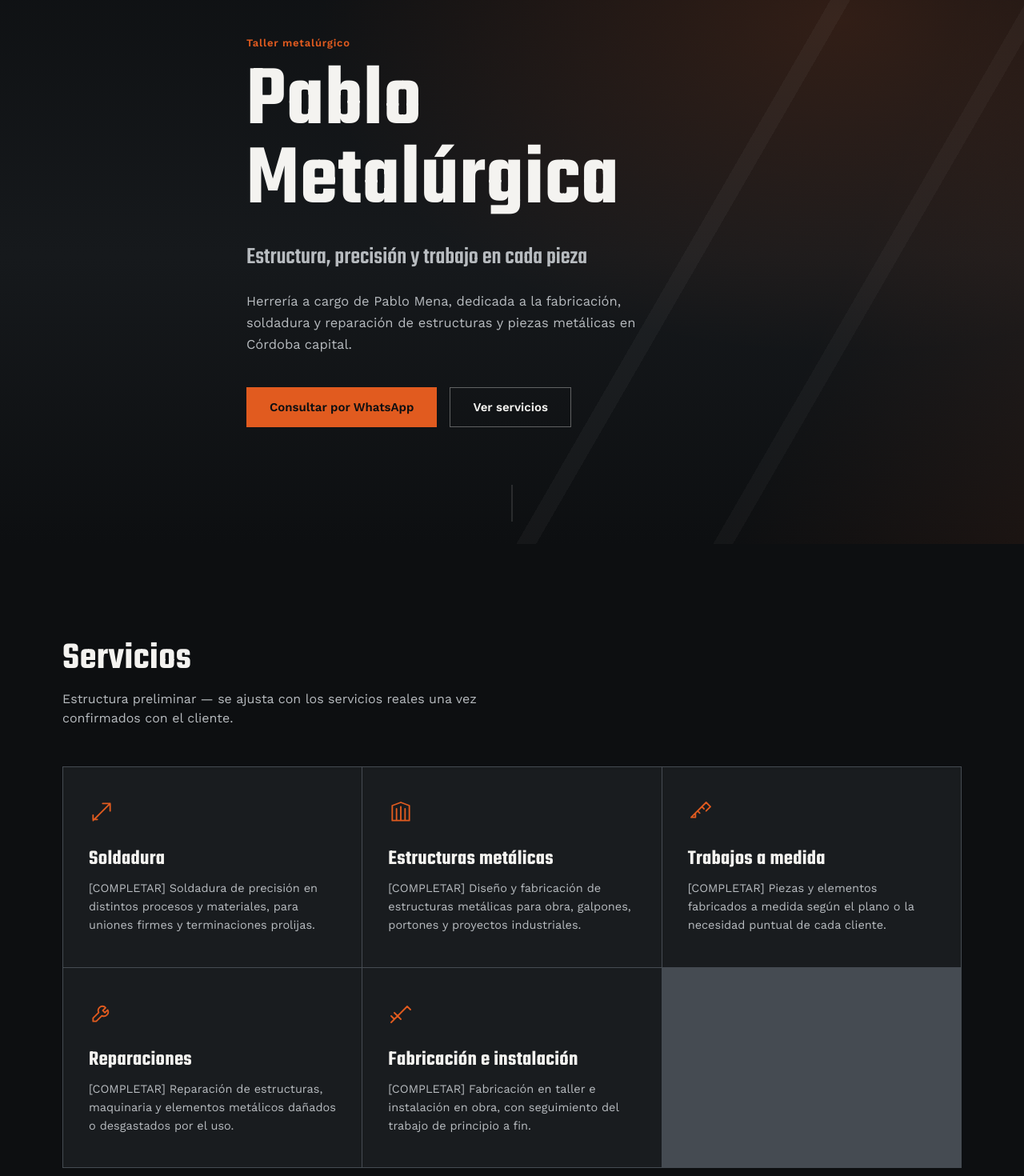
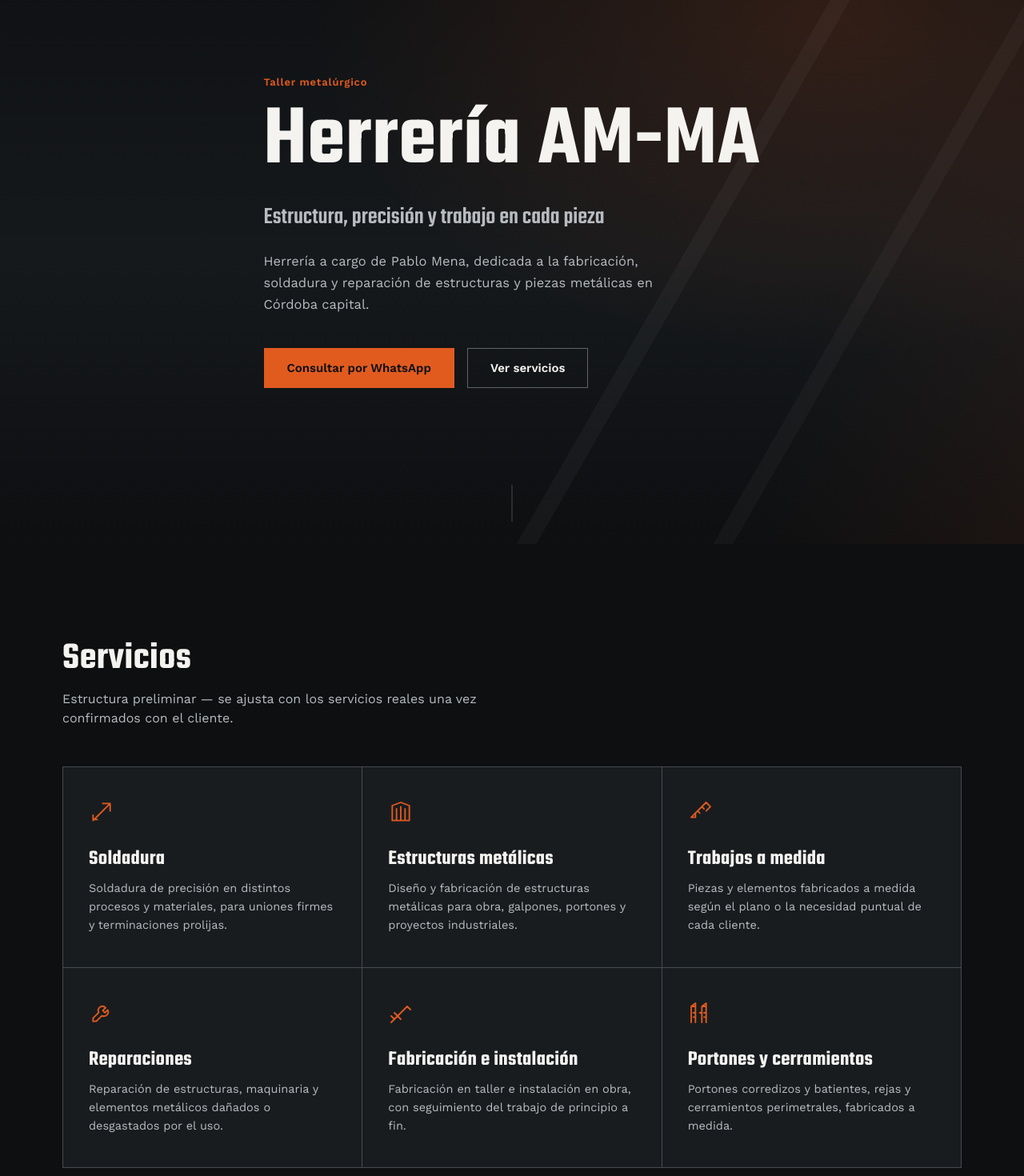
Before and after one commit to byronfayer/Metalurgica, a React (Vite) app: page / in a window 1280 px wide. Shown: the part 120-1590 px from the top of the page at 80% size. Built offline with nearby package versions, Linux system fonts and the light colour scheme.

Commit message:
Agregar servicio: portones y cerramientos

```diff
--- a/index.html
+++ b/index.html
@@ -4,7 +4,7 @@
     <meta charset="UTF-8" />
     <link rel="icon" type="image/svg+xml" href="/vite.svg" />
     <meta name="viewport" content="width=device-width, initial-scale=1.0" />
-    <title>Pablo Metalúrgica</title>
+    <title>Herrería AM-MA</title>
     <link rel="preconnect" href="https://fonts.googleapis.com" />
     <link rel="preconnect" href="https://fonts.gstatic.com" crossorigin />
     <link
--- a/src/components/Footer.jsx
+++ b/src/components/Footer.jsx
@@ -6,13 +6,7 @@ export default function Footer() {
       <div className="wrap footer__inner">
         <div className="footer__brand">
           <span className="navbar__mark" aria-hidden="true" />
-          <span>
-            {empresa.nombre}
-            <br />
-            <small style={{ fontFamily: "var(--font-body)", fontSize: 12, color: "var(--grey-light)" }}>
-              {empresa.nombreLegal}
-            </small>
-          </span>
+          {empresa.nombre}
         </div>
 
         <div className="footer__contact">
--- a/src/components/Servicios.jsx
+++ b/src/components/Servicios.jsx
@@ -15,6 +15,9 @@ const ICONS = {
   ),
   fabricacion: (
     <path d="M3 21l3-3m0 0l6-6m-6 6l-3-3m9-3l6-6m0 0l3 3m-3-3l-3 3M6 12l6 6" />
+  ),
+  portones: (
+    <path d="M3 21V6l4-3v18M3 6h4m6 15V6l4-3v18m-4-15h4M13 12h-2M17 12h-2M7 12H5M7 16H5M17 16h-2" />
   ),
 };
 
--- a/src/data/siteConfig.js
+++ b/src/data/siteConfig.js
@@ -5,8 +5,8 @@
 // ============================================================
 
 export const empresa = {
-  nombre: "Pablo Metalúrgica",
-  nombreLegal: "Herrería AM-MA",
+  nombre: "Herrería AM-MA",
+  propietario: "Pablo Mena",
   slogan: "Estructura, precisión y trabajo en cada pieza",
   descripcion:
     "Herrería a cargo de Pablo Mena, dedicada a la fabricación, soldadura y reparación de estructuras y piezas metálicas en Córdoba capital.",
@@ -30,31 +30,37 @@ export const servicios = [
     id: "soldadura",
     titulo: "Soldadura",
     descripcion:
-      "[COMPLETAR] Soldadura de precisión en distintos procesos y materiales, para uniones firmes y terminaciones prolijas.",
+      " Soldadura de precisión en distintos procesos y materiales, para uniones firmes y terminaciones prolijas.",
   },
   {
     id: "estructuras",
     titulo: "Estructuras metálicas",
     descripcion:
-      "[COMPLETAR] Diseño y fabricación de estructuras metálicas para obra, galpones, portones y proyectos industriales.",
+      " Diseño y fabricación de estructuras metálicas para obra, galpones, portones y proyectos industriales.",
   },
   {
     id: "medida",
     titulo: "Trabajos a medida",
     descripcion:
-      "[COMPLETAR] Piezas y elementos fabricados a medida según el plano o la necesidad puntual de cada cliente.",
+      " Piezas y elementos fabricados a medida según el plano o la necesidad puntual de cada cliente.",
   },
   {
     id: "reparaciones",
     titulo: "Reparaciones",
     descripcion:
-      "[COMPLETAR] Reparación de estructuras, maquinaria y elementos metálicos dañados o desgastados por el uso.",
+      " Reparación de estructuras, maquinaria y elementos metálicos dañados o desgastados por el uso.",
   },
   {
     id: "fabricacion",
     titulo: "Fabricación e instalación",
     descripcion:
-      "[COMPLETAR] Fabricación en taller e instalación en obra, con seguimiento del trabajo de principio a fin.",
+      " Fabricación en taller e instalación en obra, con seguimiento del trabajo de principio a fin.",
+  },
+  {
+    id: "portones",
+    titulo: "Portones y cerramientos",
+    descripcion:
+      " Portones corredizos y batientes, rejas y cerramientos perimetrales, fabricados a medida.",
   },
 ];
 
```
